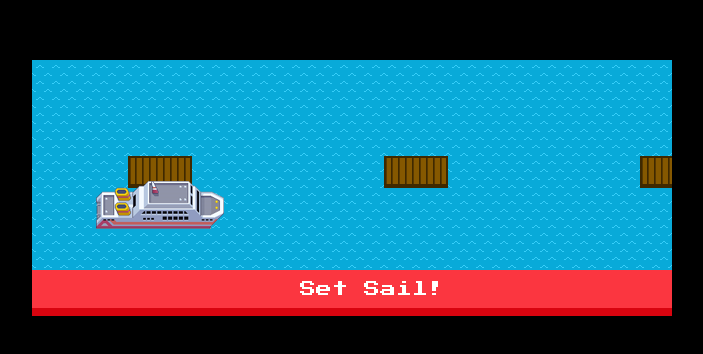
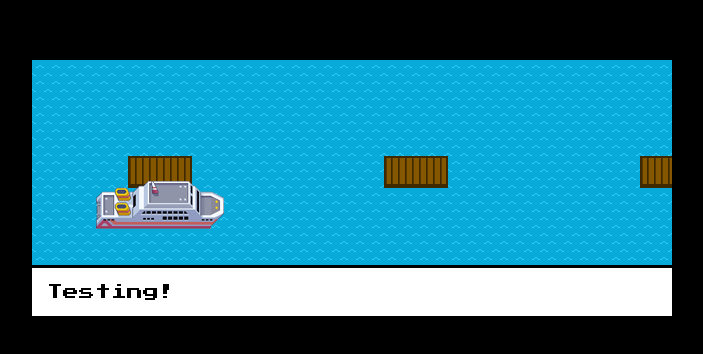
Before and after one commit to cocomarine/cruise-ships-gui, a website: page index.html in a window 1280 px wide. Shown: the part 212-566 px from the top of the page, without its empty margins (288-991 px from the left). Drawn offline with Linux system fonts and the light colour scheme.

Commit message:
message box styled and renderMessage created in Controller

```diff
--- a/css/style.css
+++ b/css/style.css
@@ -57,3 +57,15 @@ body {
     border-bottom-width: 0;
     padding-top: 14px;
 }
+
+#message {
+    border-top: 3px solid black;
+    color: black;
+    background-color: white;
+    padding: 15px;
+    text-align: left;
+    position: absolute;
+    bottom: 0;
+    width: 100%;
+    font-family: 'Press Start 2P', cursive;
+}
--- a/index.html
+++ b/index.html
@@ -20,6 +20,7 @@
         <div id="sailbutton">
             <button id="sailbutton">Set Sail!</button>
         </div>
+        <div id="message">Testing!</div>
     </div>
 
     <script src="src/controller.js"></script>
--- a/src/controller.js
+++ b/src/controller.js
@@ -70,6 +70,14 @@
                 }
                 shipElement.style.left = `${shipLeft + 1}px`;
             }, 20);
+        },
+        renderMessage(message) {
+            const messageElement = document.createElement('div');
+            messageElement.id = 'message';
+            messageElement.innerHTML = mssage;
+
+            const viewport = document.querySelector("#viewport");
+            viewport.appendChild(messageElement);
         }
     };
 
```
